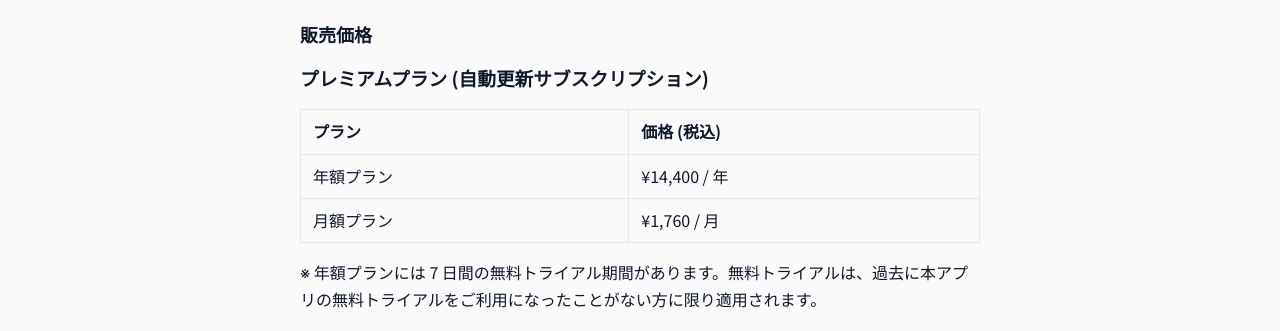
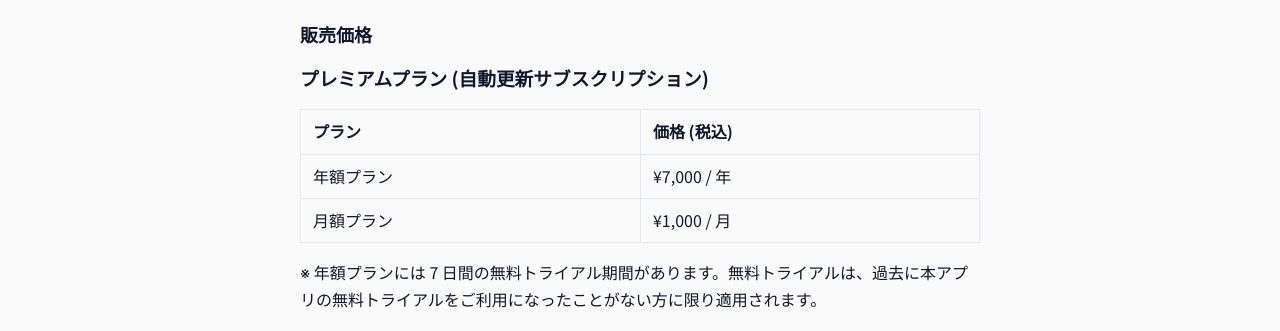
Before and after one commit to hecuhecu/hecuhecu.github.io, a Jekyll site: the page built from apps/gutai-chusho/tokushoho.md, in a window 1280 px wide. Shown: the part 698-1029 px from the top of the page. Built offline with Jekyll 4.4.1, drawn with Linux system fonts in a browser that asks for light colours.

Commit message:
具体と抽象: 価格改定 年額¥7,000 / 月額¥1,000
ASC の実価格に合わせる。規約とストアの実価格がずれると 3.1.2 の
対象になるため、値上げ・値下げのたびに同時に更新すること。

Co-Authored-By: Claude Opus 5 (1M context) <noreply@anthropic.com>

```diff
--- a/apps/gutai-chusho/tokushoho.md
+++ b/apps/gutai-chusho/tokushoho.md
@@ -35,8 +35,8 @@ App Store の本アプリ「具体と抽象｜思考力トレーニング」配
 
 | プラン | 価格 (税込) |
 | --- | --- |
-| 年額プラン | ¥14,400 / 年 |
-| 月額プラン | ¥1,760 / 月 |
+| 年額プラン | ¥7,000 / 年 |
+| 月額プラン | ¥1,000 / 月 |
 
 ※ 年額プランには 7 日間の無料トライアル期間があります。無料トライアルは、過去に本アプリの無料トライアルをご利用になったことがない方に限り適用されます。
 
```
Also changed, not shown: apps/gutai-chusho/terms.md (+2 -2 lines).
